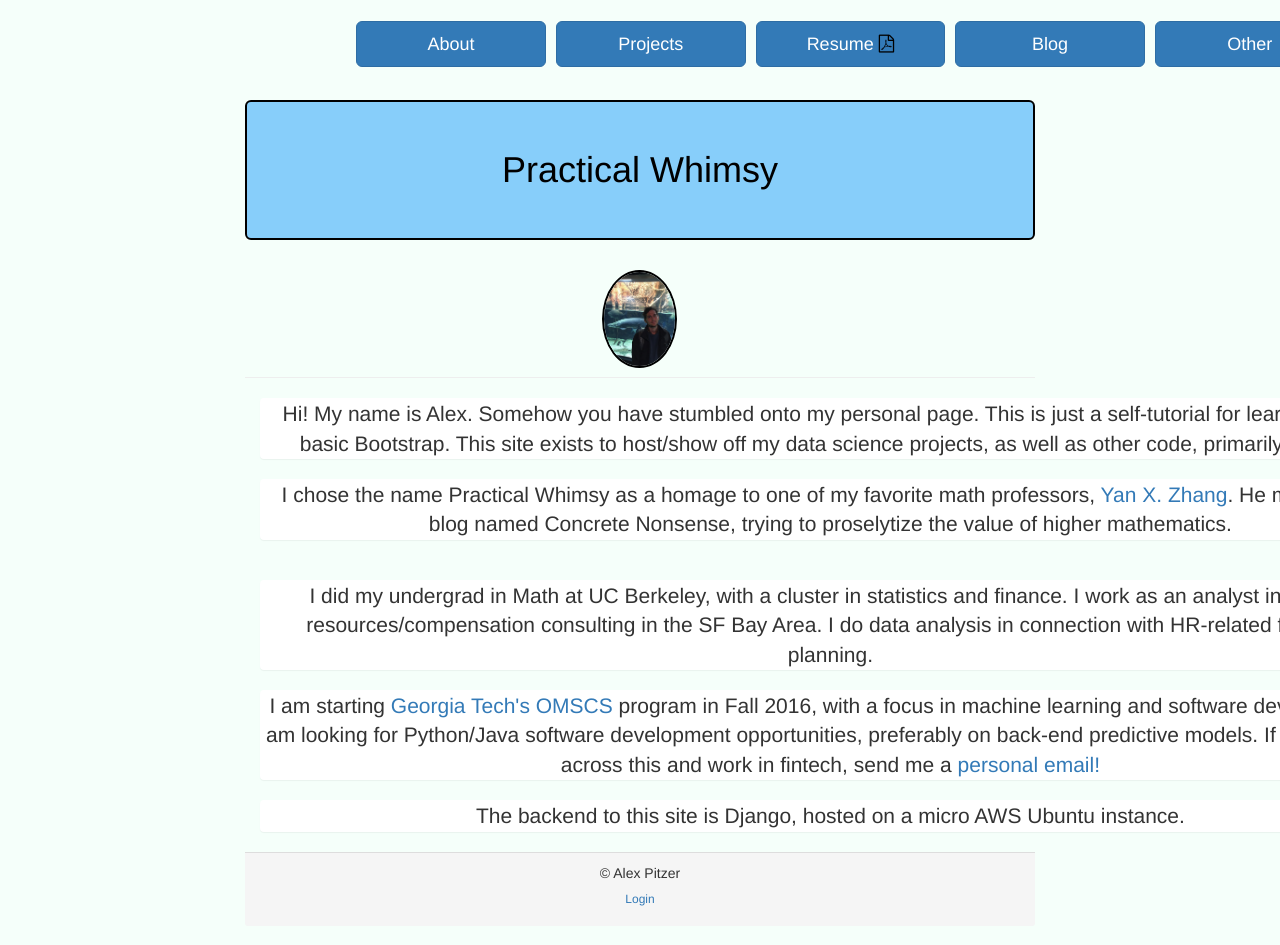
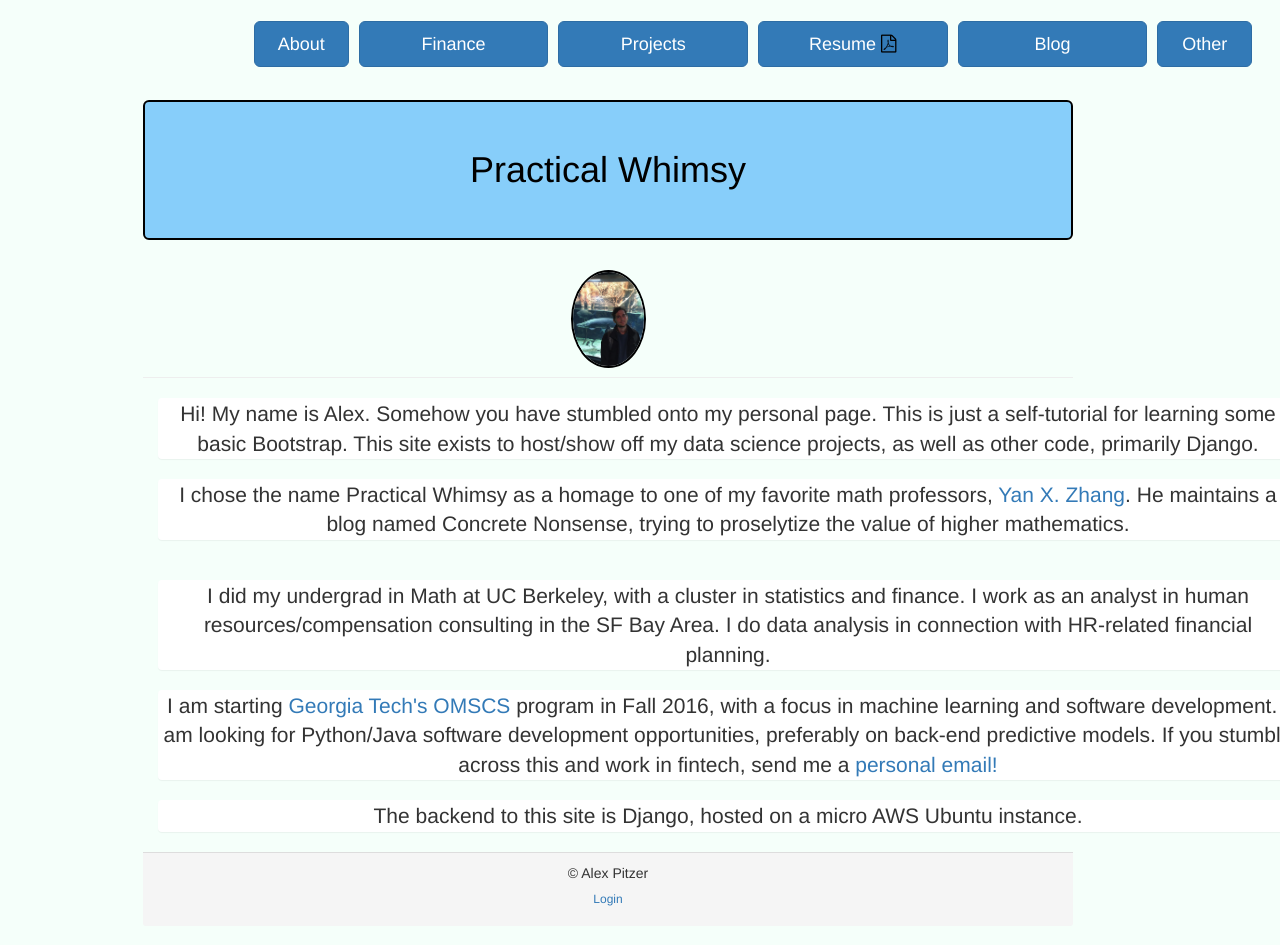
Before and after one commit to reztip/mysite, a Django app: page /about/ in a window 1280 px wide. Shown: the top 945 px of the page. Run offline with Django 3.2, Linux system fonts and the light colour scheme; parts of the project's set-up code (start-up, migrations or seed data) failed here and were passed over; some libraries are stand-ins or nearby versions.

Commit message:
modify the base site to link to the finance app

```diff
--- a/controller/templates/controller/base.html
+++ b/controller/templates/controller/base.html
@@ -11,14 +11,15 @@
     <script src="{% static 'bootstrap/js/bootstrap.min.js' %}"></script>
     <script src="https://ajax.googleapis.com/ajax/libs/jquery/1.12.4/jquery.min.js"></script>
   </head>
-  <body class="container" style="width: 64%; left: 18%; position: fixed">
-      <div class="navbar container btn-group-2" style="font-weight: bold">
+  <body class="container" style="width: 75%; left: 10%; position: fixed">
+      <div class="navbar container btn-group-2" style="font-weight: bold; left: 0%; text-align: center;">
         <div class="col-md-1"></div>
-        <a href="{% url 'about'  %}" class="col-md-2 btn btn-primary btn-lg">About</a>
+        <a href="{% url 'about'  %}" class="col-md-1 btn btn-primary btn-lg">About</a>
+        <a href="/finance" class="col-md-2 btn btn-primary btn-lg">Finance</a>
         <a href="{% url 'projects'  %}" class="col-md-2 btn btn-primary btn-lg">Projects</a>
         <a class="btn btn-primary btn-lg col-md-2" href="{% url 'resume' %}">Resume  <i class="fa fa-file-pdf-o" style="color: black"></i></a>
         <a href="{% url 'blog:index' %}" class="col-md-2 btn btn-primary btn-lg">Blog</a>
-        <a href="{% url 'other'  %}" class="col-md-2 btn btn-primary btn-lg">Other</a>
+        <a href="{% url 'other'  %}" class="col-md-1 btn btn-primary btn-lg">Other</a>
       </div>
     <div class="page-header">
       <h1 class="jumbotron text-center"><a href="{% url 'about' %}" class="text-primary" style="color: black">Practical Whimsy</a></h1>
```
Also changed, not shown: 1 other file.
